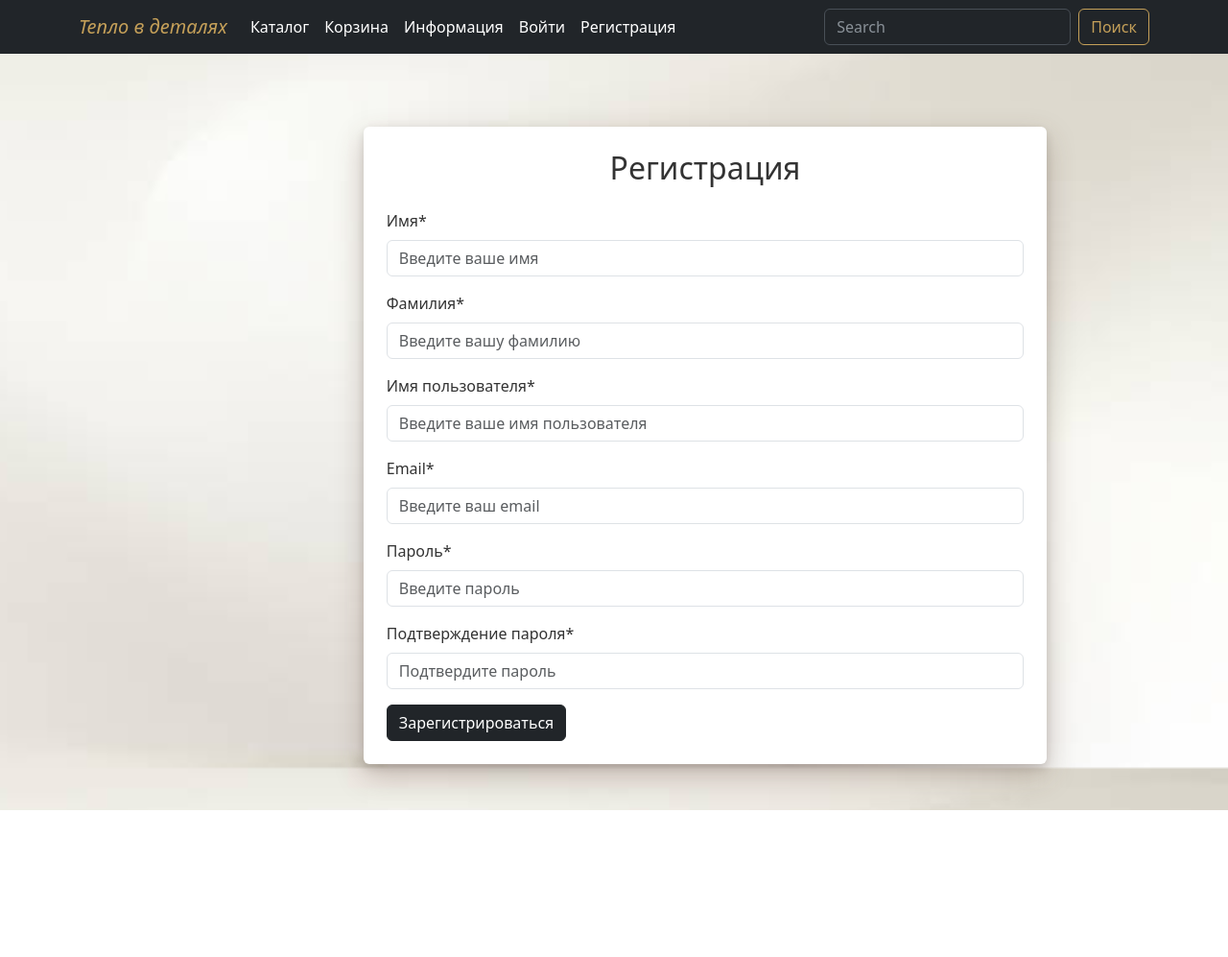
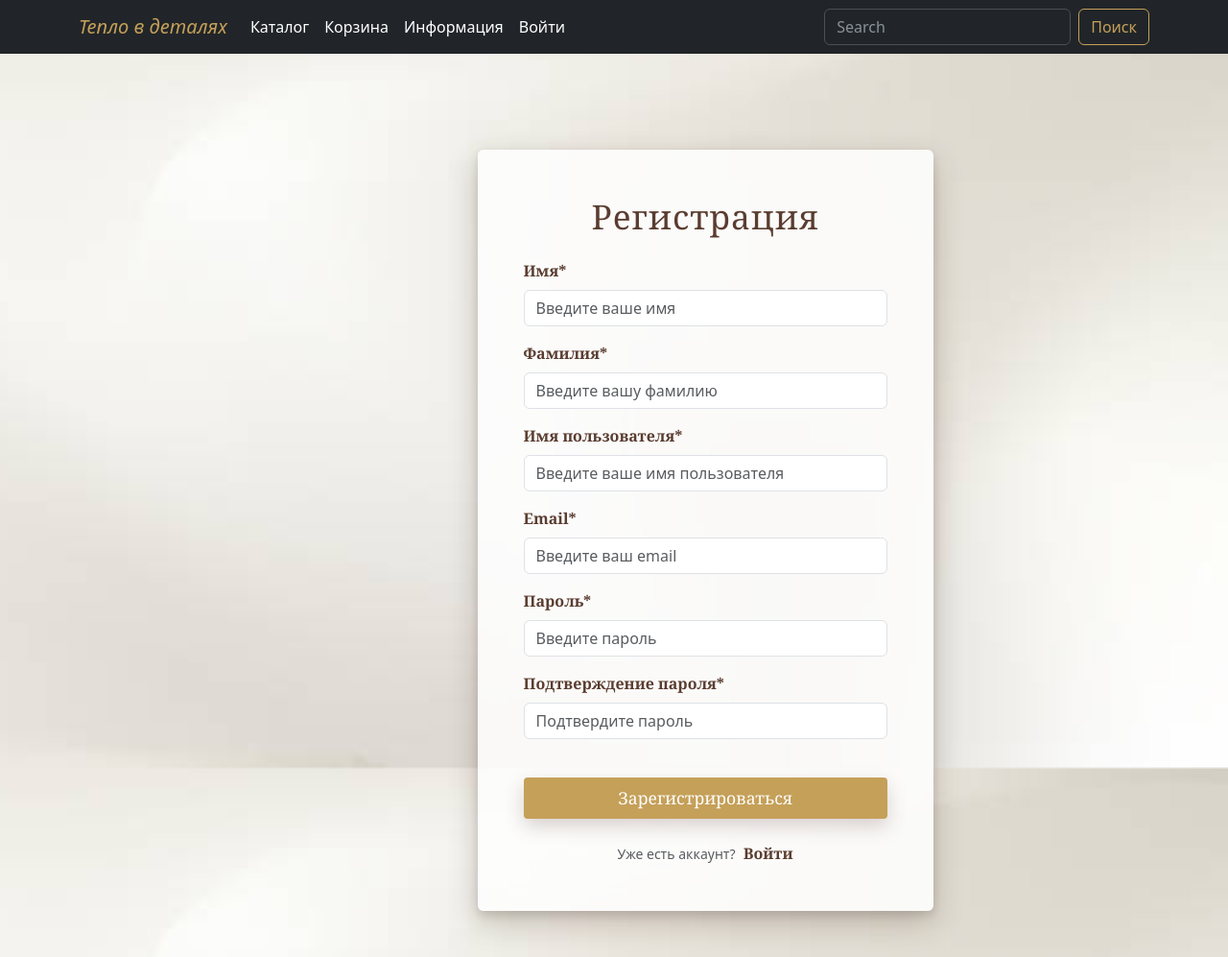
Before and after one commit to infinite-dynamics/thesis, a Django app: page /user/registration/ in a window 1280 px wide. Shown: the whole page at 96% size. Before the commit the page ends 844 px from the top, so only its background shows below. Run offline with Django 5.2, Linux system fonts and the light colour scheme; data comes from the database, SQL or seed files in the repository; some libraries are stand-ins or nearby versions.

Commit message:
Adding bootstrap styles to users templates

```diff
--- a/templates/base.html
+++ b/templates/base.html
@@ -62,9 +62,6 @@
                             {% if not user.is_authenticated %}
                                 <li class="nav-item">
                                     <a class="nav-link  text-white" href="{% url "user:login" %}">Войти</a>
-                                </li>
-                                <li class="nav-item">
-                                    <a class="nav-link  text-white" href="{% url "user:registration" %}">Регистрация</a>
                                 </li>
                             {% else %}
                                 <li class="nav-item dropdown ">
--- a/users/templates/users/registration.html
+++ b/users/templates/users/registration.html
@@ -3,76 +3,91 @@
 
 {% block content %}
     <div class="row">
-        <div class="container mt-5">
+        <div class="container mt-5 pt-4 mb-5">
             <div class="row justify-content-center">
-                <div class="col-md-9 bg-white p-4 mb-5 mx-2 rounded custom-shadow">
-                    <h2 class="text-center mb-4">Регистрация</h2>
-                    <form action={% url "user:registration" %} method=POST>
+                <div class="col-md-7 col-lg-6 p-4 p-md-5 rounded border-0 custom-shadow" style="background-color: rgba(255, 255, 255, 0.85);">
+                    <h2 class="text-center mb-4 text-brown" style="font-family: 'Georgia', serif; font-size: 2.2rem; letter-spacing: 1px;">Регистрация</h2>
+                    <form action="{% url 'user:registration' %}" method="POST">
                         {% csrf_token %}
+                         {% if form.non_field_errors %}
+                            <div class="alert alert-danger alert-dismissible fade show mt-2">
+                                {{ form.non_field_errors }}
+                            </div>
+                        {% endif %}
                         <div class="row">
-                            <div class="col-12 mb-3">
-                                <label for="id_first_name" class="form-label">Имя*</label>
+
+                            <div class="col-12 mb-3 text-start">
+                                <label for="id_first_name" class="form-label text-brown fw-bold">Имя*</label>
                                 <input type="text" class="form-control" id="id_first_name"
                                     value="{% if form.first_name.value %}{{ form.first_name.value }}{% endif %}"
                                     name="first_name"
                                     placeholder="Введите ваше имя" required>
                                     {% if form.first_name.errors %}
-                                        <div class="alert alert-danger alert-dismissible fade show">{{ form.first_name.errors }}</div>
+                                        <div class="alert alert-danger alert-dismissible fade show mt-2">{{ form.first_name.errors }}</div>
                                     {% endif %}
                             </div>
-                            <div class="col-12 mb-3">
-                                <label for="id_last_name" class="form-label">Фамилия*</label>
+
+                            <div class="col-12 mb-3 text-start">
+                                 <label for="id_last_name" class="form-label text-brown fw-bold">Фамилия*</label>
                                 <input type="text" class="form-control" id="id_last_name"
                                     value="{% if form.last_name.value %}{{ form.last_name.value }}{% endif %}"
                                     name="last_name"
                                     placeholder="Введите вашу фамилию" required>
                                     {% if form.last_name.errors %}
-                                        <div class="alert alert-danger alert-dismissible fade show">{{ form.last_name.errors }}</div>
+                                        <div class="alert alert-danger alert-dismissible fade show mt-2">{{ form.last_name.errors }}</div>
                                     {% endif %}
                             </div>
-                            <div class="col-12 mb-3">
-                                <label for="id_username" class="form-label">Имя пользователя*</label>
+
+                            <div class="col-12 mb-3 text-start">
+                                 <label for="id_username" class="form-label text-brown fw-bold">Имя пользователя*</label>
                                 <input type="text" class="form-control" id="id_username"
                                     value="{% if form.username.value %}{{ form.username.value }}{% endif %}"
                                     name="username"
                                     placeholder="Введите ваше имя пользователя" required>
                                     {% if form.username.errors %}
-                                        <div class="alert alert-danger alert-dismissible fade show">{{ form.username.errors }}</div>
+                                        <div class="alert alert-danger alert-dismissible fade show mt-2">{{ form.username.errors }}</div>
                                     {% endif %}
                             </div>
-                            <div class="col-12 mb-3">
-                                <label for="id_email" class="form-label">Email*</label>
+
+                            <div class="col-12 mb-3 text-start">
+                                 <label for="id_email" class="form-label text-brown fw-bold">Email*</label>
                                 <input type="email" class="form-control" id="id_email"
                                     value="{% if form.email.value %}{{ form.email.value }}{% endif %}"
                                     name="email"
                                     placeholder="Введите ваш email" required>
                                     {% if form.email.errors %}
-                                        <div class="alert alert-danger alert-dismissible fade show">{{ form.email.errors }}</div>
+                                        <div class="alert alert-danger alert-dismissible fade show mt-2">{{ form.email.errors }}</div>
                                     {% endif %}
                             </div>
-                            <div class="col-12 mb-3">
-                                <label for="id_password1" class="form-label">Пароль*</label>
+
+                            <div class="col-12 mb-3 text-start">
+                                 <label for="id_password1" class="form-label text-brown fw-bold">Пароль*</label>
                                 <input type="password" class="form-control" id="id_password1"
                                     value="{% if form.password1.value %}{{ form.password1.value }}{% endif %}"
                                     name="password1"
                                     placeholder="Введите пароль" required>
                                     {% if form.password1.errors %}
-                                        <div class="alert alert-danger alert-dismissible fade show">{{ form.password1.errors }}</div>
+                                        <div class="alert alert-danger alert-dismissible fade show mt-2">{{ form.password1.errors }}</div>
                                     {% endif %}
                             </div>
-                            <div class="col-12 mb-3">
-                                <label for="id_password2" class="form-label">Подтверждение пароля*</label>
+
+                            <div class="col-12 mb-3 text-start">
+                                 <label for="id_password2" class="form-label text-brown fw-bold">Подтверждение пароля*</label>
                                 <input type="password" class="form-control" id="id_password2"
                                     value="{% if form.password2.value %}{{ form.password2.value }}{% endif %}"
                                     name="password2"
                                     placeholder="Подтвердите пароль" required>
                                     {% if form.password2.errors %}
-                                        <div class="alert alert-danger alert-dismissible fade show">{{ form.password2.errors }}</div>
+                                        <div class="alert alert-danger alert-dismissible fade show mt-2">{{ form.password2.errors }}</div>
                                     {% endif %}
                             </div>
+
                         </div>
-                        <button type="submit"
-                            class="btn btn-dark btn-block">Зарегистрироваться</button>
+                        <button type="submit" class="btn btn-gold w-100 py-2 mt-4">Зарегистрироваться</button>
+                        <div class="text-center mt-4">
+                            <span class="text-muted small">Уже есть аккаунт?</span>
+                            <a class="text-decoration-none fw-bold text-brown ms-1" href="{% url 'user:login' %}">Войти</a>
+                        </div>
                     </form>
                 </div>
             </div>
```
Also changed, not shown: users/templates/users/login.html (+16 -9 lines), users/templates/users/profile.html (+18 -20 lines).
